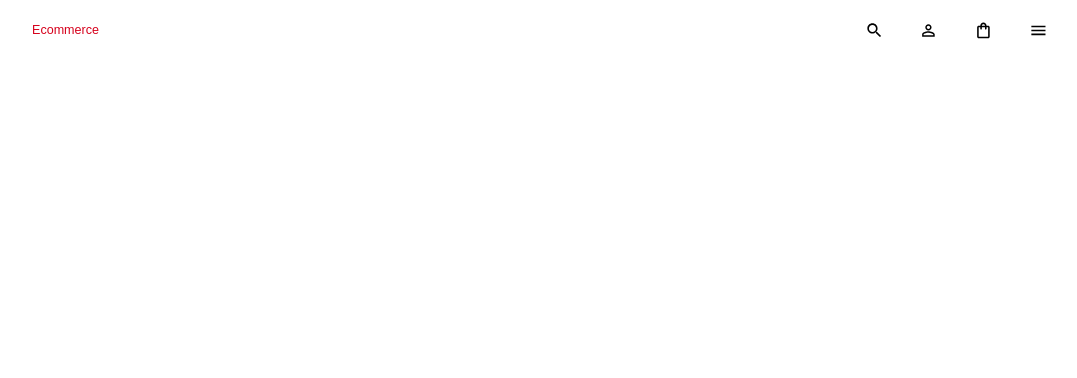
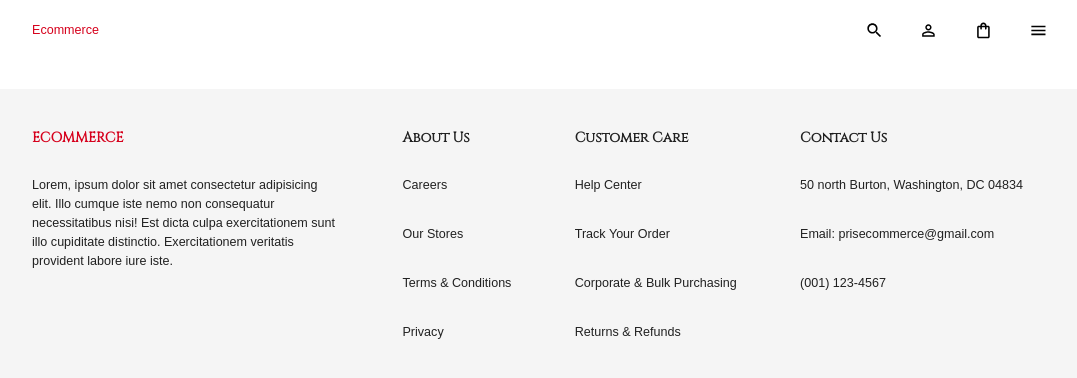
Before and after one commit to prisalvarado18/ecommerce-app, a React (Create React App) app in the folder client/: page /checkout/success in a window 1280 px wide. Shown: the top 378 px of the page, without its empty margins (96-1173 px from the left). Built offline with nearby package versions, Linux system fonts and the light colour scheme; a web font is replaced by a local one.

Commit message:
Added the footer

```diff
--- a/client/src/App.js
+++ b/client/src/App.js
@@ -6,6 +6,7 @@ import Checkout from './scenes/checkout/Checkout';
 import Confirmation from './scenes/checkout/Confirmation';
 import Navbar from './scenes/global/Navbar';
 import CartMenu from './scenes/global/CartMenu';
+import Footer from './scenes/global/Footer';
 
 const ScrollToTop = () => {
 	const { pathname } = useLocation();
@@ -30,6 +31,7 @@ function App() {
 					<Route path="checkout/success" element={<Confirmation />} />
 				</Routes>
 				<CartMenu />
+				<Footer />
 			</BrowserRouter>
 		</div>
 	);
--- /dev/null
+++ b/client/src/scenes/global/Footer.jsx
@@ -0,0 +1,78 @@
+import { useTheme } from '@emotion/react';
+import { Box, Typography } from '@mui/material';
+import { shades } from '../../theme';
+
+function Footer() {
+	const {
+		palette: { neutral },
+	} = useTheme();
+
+	return (
+		<Box marginTop="70px" padding="40px 0" backgroundColor={neutral.light}>
+			<Box
+				width="80%"
+				margin="auto"
+				display="flex"
+				justifyContent="space-between"
+				flexWrap="wrap"
+				rowGap="30px"
+				columnGap="clamp(20px, 30px, 40px)"
+			>
+				<Box width="clamp(20%, 30%, 40%)">
+					<Typography
+						variant="h4"
+						fontWeight="bold"
+						mb="30px"
+						color={shades.secondary[500]}
+					>
+						ECOMMERCE
+					</Typography>
+					<div>
+						Lorem, ipsum dolor sit amet consectetur adipisicing
+						elit. Illo cumque iste nemo non consequatur
+						necessitatibus nisi! Est dicta culpa exercitationem sunt
+						illo cupiditate distinctio. Exercitationem veritatis
+						provident labore iure iste.
+					</div>
+				</Box>
+
+				<Box>
+					<Typography variant="h4" fontWeight="bold" mb="30px">
+						About Us
+					</Typography>
+					<Typography mb="30px">Careers</Typography>
+					<Typography mb="30px">Our Stores</Typography>
+					<Typography mb="30px">Terms & Conditions</Typography>
+					<Typography mb="30px">Privacy</Typography>
+				</Box>
+
+				<Box>
+					<Typography variant="h4" fontWeight="bold" mb="30px">
+						Customer Care
+					</Typography>
+					<Typography mb="30px">Help Center</Typography>
+					<Typography mb="30px">Track Your Order</Typography>
+					<Typography mb="30px">
+						Corporate & Bulk Purchasing
+					</Typography>
+					<Typography mb="30px">Returns & Refunds</Typography>
+				</Box>
+
+				<Box width="clamp(20%, 25%, 30%)">
+					<Typography variant="h4" fontWeight="bold" mb="30px">
+						Contact Us
+					</Typography>
+					<Typography mb="30px">
+						50 north Burton, Washington, DC 04834
+					</Typography>
+					<Typography mb="30px" sx={{ wordWrap: 'break-word' }}>
+						Email: prisecommerce@gmail.com
+					</Typography>
+					<Typography mb="30px">(001) 123-4567</Typography>
+				</Box>
+			</Box>
+		</Box>
+	);
+}
+
+export default Footer;
```
